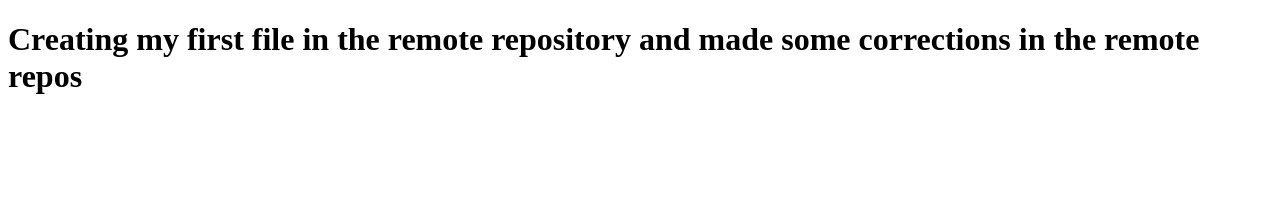
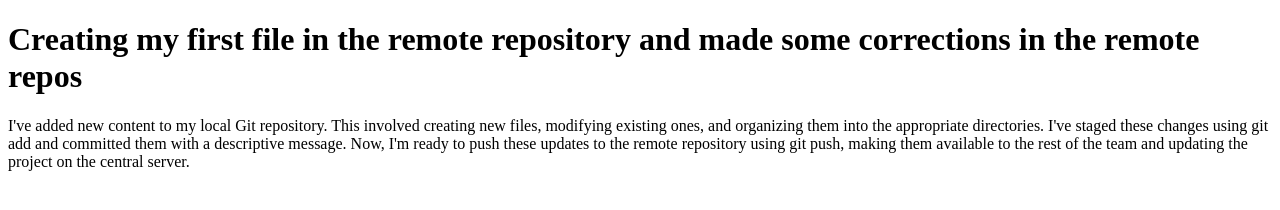
Before and after one commit to Preethi-m-07/HtmlBasic, a plain HTML site: page index.html in a window 1280 px wide. Drawn offline with Linux system fonts and the light colour scheme.

Commit message:
login first commit

```diff
--- a/index.html
+++ b/index.html
@@ -5,6 +5,7 @@
   </head>
   <body>
     <h1>Creating my first file in the remote repository and made some corrections in the remote repos</h1>
+	<p>I've added new content to my local Git repository. This involved creating new files, modifying existing ones, and organizing them into the appropriate directories.  I've staged these changes using git add and committed them with a descriptive message. Now, I'm ready to push these updates to the remote repository using git push, making them available to the rest of the team and updating the project on the central server.</p>
   </body>
 
 </html>
```
